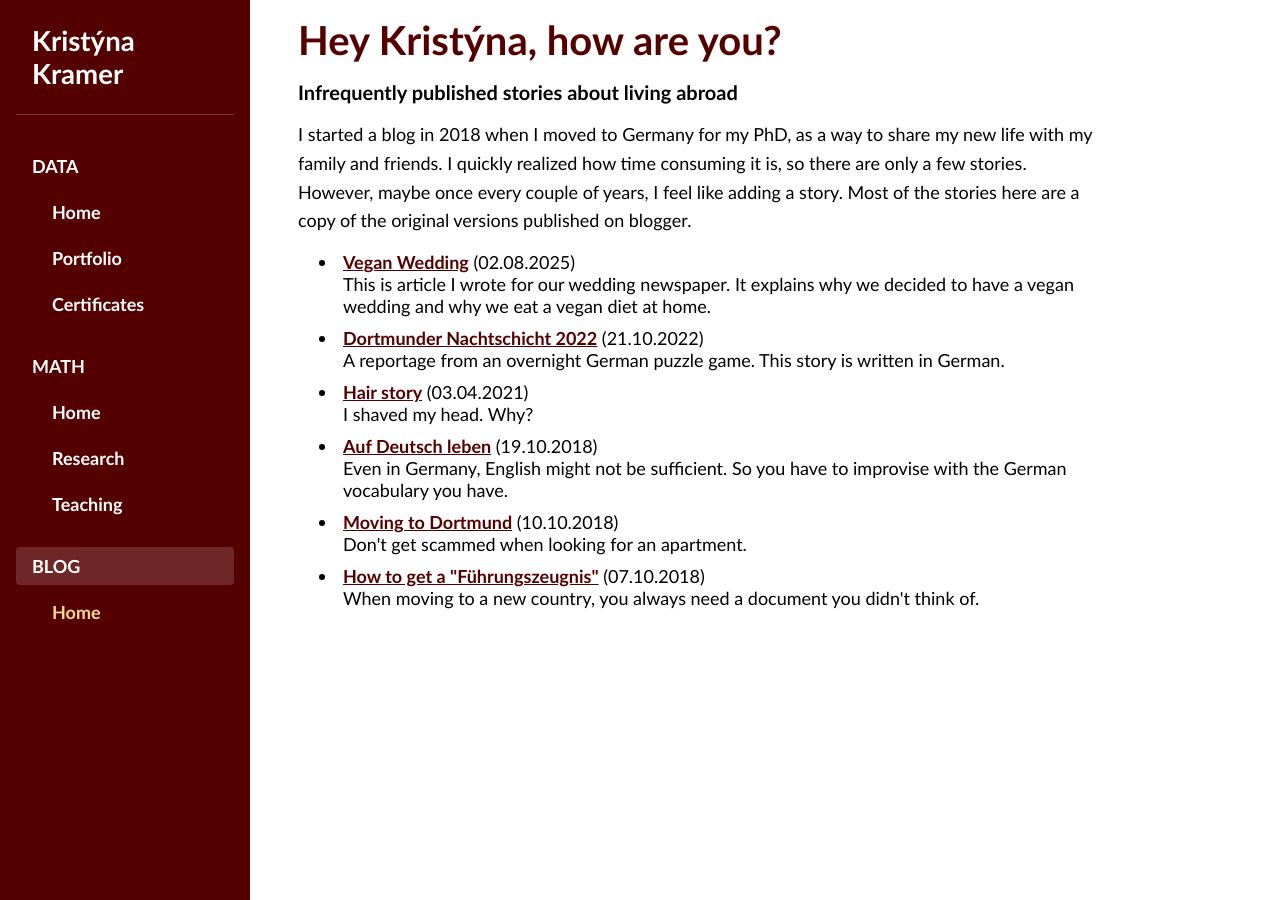
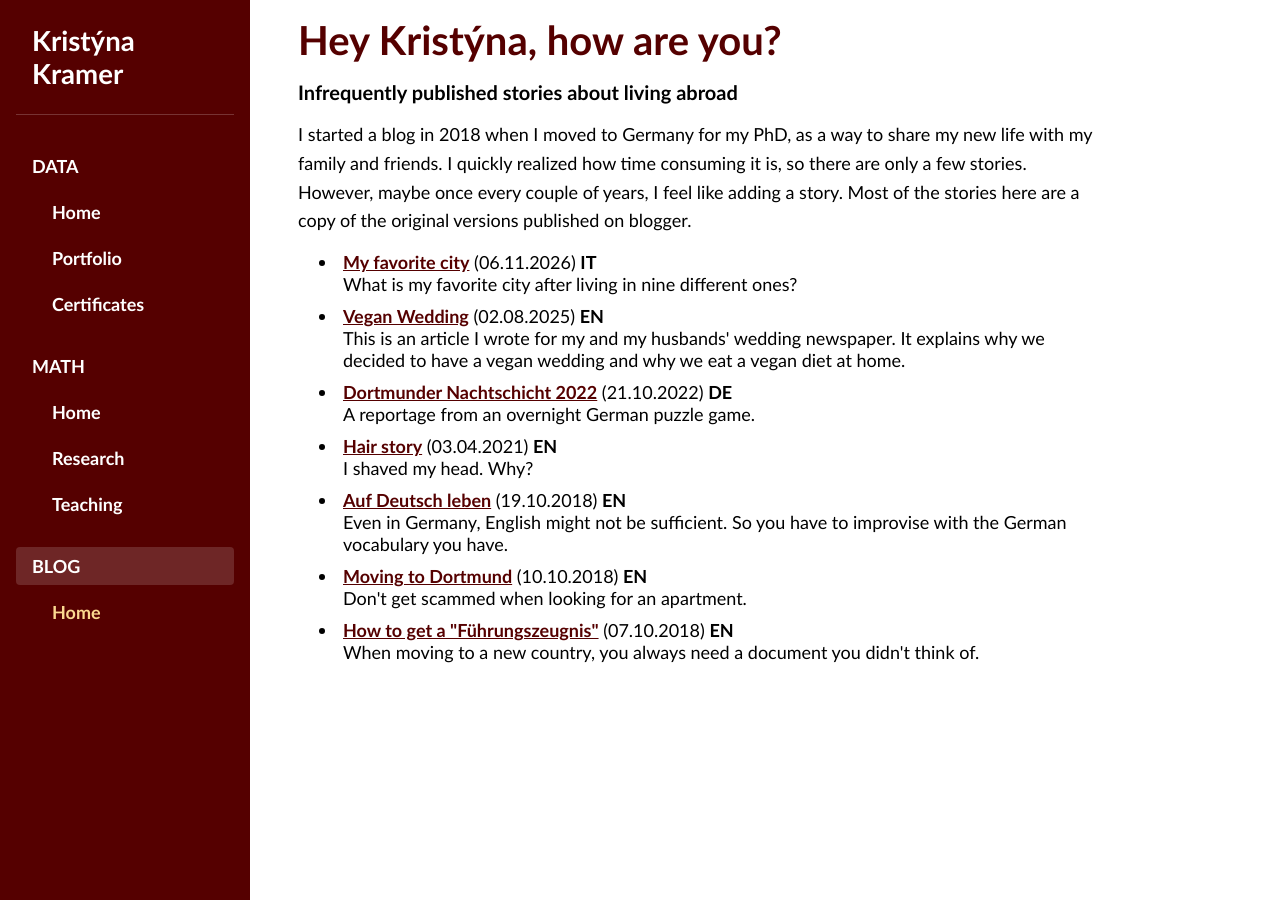
Before and after one commit to KristynaKramer/kristynakramer.github.io, a Jekyll site: the page built from blog-home.html, in a window 1280 px wide. Built offline with Jekyll 4.4.1, drawn with Linux system fonts in a browser that asks for light colours.

Commit message:
New blog story

```diff
--- a/blog-home.html
+++ b/blog-home.html
@@ -13,32 +13,37 @@ title: "Blog | Home"
 
 <ul class="spaced-list">
     <li>
-        <a href="Blog/06-VeganWedding.html"><b>Vegan Wedding</b></a> (02.08.2025)<br>
-        This is article I wrote for our wedding newspaper. It explains why we decided to have a vegan wedding and why we eat a vegan diet at home.
+        <a href="Blog/07-FavoriteCity.html"><b>My favorite city</b></a> (06.11.2026) <b>IT</b><br>
+        What is my favorite city after living in nine different ones?
     </li>
 
     <li>
-        <a href="Blog/05-DortmunderNachtschicht2022.html"><b>Dortmunder Nachtschicht 2022</b></a> (21.10.2022)<br>
-        A reportage from an overnight German puzzle game. This story is written in German.
+        <a href="Blog/06-VeganWedding.html"><b>Vegan Wedding</b></a> (02.08.2025) <b>EN</b><br>
+        This is an article I wrote for my and my husbands' wedding newspaper. It explains why we decided to have a vegan wedding and why we eat a vegan diet at home.
     </li>
 
     <li>
-        <a href="Blog/04-Hair.html"><b>Hair story</b></a> (03.04.2021)<br>
+        <a href="Blog/05-DortmunderNachtschicht2022.html"><b>Dortmunder Nachtschicht 2022</b></a> (21.10.2022) <b>DE</b><br>
+        A reportage from an overnight German puzzle game.
+    </li>
+
+    <li>
+        <a href="Blog/04-Hair.html"><b>Hair story</b></a> (03.04.2021) <b>EN</b><br>
         I shaved my head. Why?
     </li>
 
     <li>
-        <a href="Blog/03-AufDeutschLeben.html"><b>Auf Deutsch leben</b></a> (19.10.2018) <br>
+        <a href="Blog/03-AufDeutschLeben.html"><b>Auf Deutsch leben</b></a> (19.10.2018) <b>EN</b><br>
         Even in Germany, English might not be sufficient. So you have to improvise with the German vocabulary you have.
     </li>
 
     <li>
-        <a href="Blog/02-MovingToDortmund.html"><b>Moving to Dortmund</b></a> (10.10.2018) <br>
+        <a href="Blog/02-MovingToDortmund.html"><b>Moving to Dortmund</b></a> (10.10.2018) <b>EN</b><br>
         Don't get scammed when looking for an apartment.
     </li>
 
     <li>
-        <a href="Blog/01-Fuehrungszeugnis.html"><b>How to get a "Führungszeugnis"</b></a> (07.10.2018) <br>
+        <a href="Blog/01-Fuehrungszeugnis.html"><b>How to get a "Führungszeugnis"</b></a> (07.10.2018) <b>EN</b><br>
         When moving to a new country, you always need a document you didn't think of.
     </li>
 </ul>
--- a/index.html
+++ b/index.html
@@ -138,7 +138,7 @@
     </div>
 
     <footer>
-        Last updated: October 30, 2026
+        Last updated: November 6, 2026
     </footer>
 </body>
 </html>
```
Also changed, not shown: Blog/07-FavoriteCity.html (added, +48 -0 lines), 6 other files.
